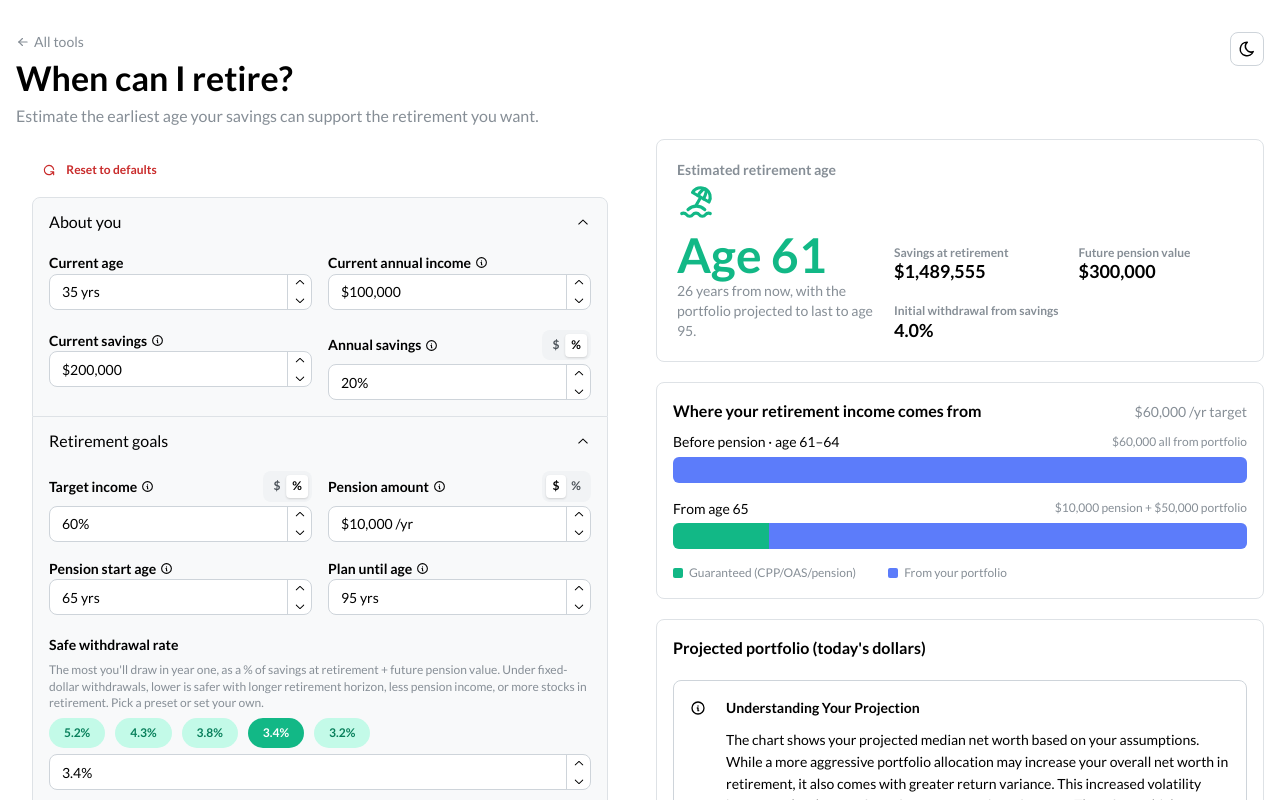
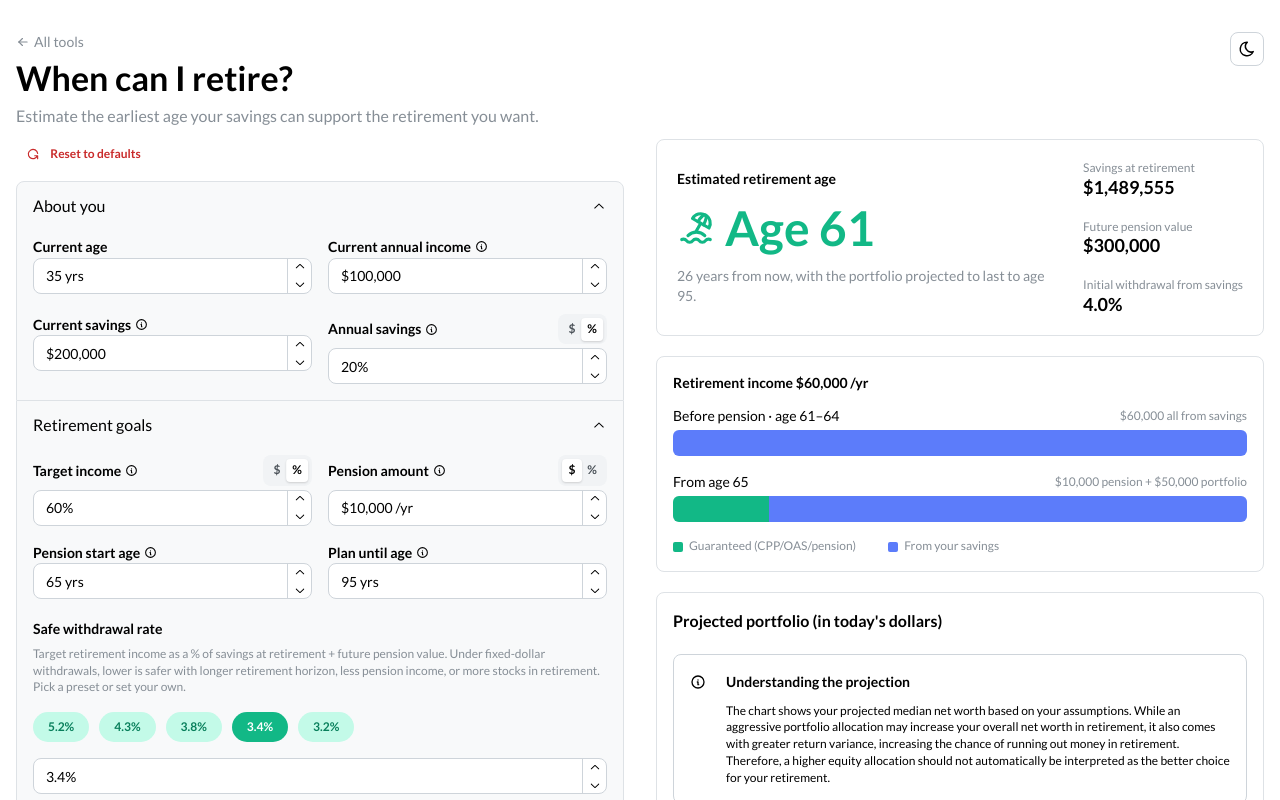
Before and after one commit to low-earth-orbit/rent-vs-buy, a Next.js app: page /retirement in a window 1280 px wide. Shown: the top 800 px of the page. Built offline with nearby package versions, Linux system fonts and the light colour scheme.

Commit message:
UI update

```diff
--- a/src/components/rent-vs-buy/NetWorthChart.tsx
+++ b/src/components/rent-vs-buy/NetWorthChart.tsx
@@ -323,7 +323,11 @@ export default function NetWorthChart({ userInput }: { userInput: UserInput }) {
           >
             <XAxis
               dataKey="year"
-              label={{ value: "Year", position: "insideBottom", offset: -10 }}
+              label={{
+                value: "Year",
+                position: "bottom",
+                fontSize: 12,
+              }}
               tick={{ fontSize: 12 }}
             />
             <YAxis
--- a/src/components/retirement/Headline.tsx
+++ b/src/components/retirement/Headline.tsx
@@ -31,10 +31,10 @@ function StatTile({
 }) {
   return (
     <Stack gap={0}>
-      <Text size="xs" c="dimmed" fw={600}>
+      <Text size="xs" c="dimmed">
         {label}
       </Text>
-      <Text fw={700} fz="lg" lh={1.2}>
+      <Text fw={600} fz="lg" lh={1.2}>
         {value}
       </Text>
       {note && (
@@ -76,13 +76,13 @@ export default function Headline({ input, result }: HeadlineProps) {
         align={{ base: "stretch", sm: "flex-end" }}
         gap="lg"
       >
-        <Stack gap={2}>
-          <Text size="sm" c="dimmed" fw={600}>
+        <Stack gap={2} my="auto">
+          <Text size="sm" fw={600}>
             Estimated retirement age
           </Text>
           <Group gap="xs" align="center">
             <IconBeach size={38} color="var(--mantine-color-teal-6)" />
-            <Title order={2} fz={{ base: 40, sm: 48 }} lh={1} c="teal">
+            <Title order={2} fz={{ base: 40, sm: 48 }} lh={1.5} c="teal">
               {retireNow ? "Now" : `Age ${earliestRetirementAge}`}
             </Title>
           </Group>
@@ -97,7 +97,7 @@ export default function Headline({ input, result }: HeadlineProps) {
         </Stack>
         {result.portfolioAtRetirement != null && (
           <SimpleGrid
-            cols={2}
+            cols={1}
             spacing="lg"
             w={{ base: "100%", sm: "auto" }}
             style={{ flexShrink: 0 }}
--- a/src/components/retirement/InputForm.tsx
+++ b/src/components/retirement/InputForm.tsx
@@ -86,7 +86,7 @@ export default function InputForm({
   };
 
   return (
-    <Card radius="md" padding="md">
+    <>
       <Group justify="space-between" mb="sm">
         <Button
           variant="subtle"
@@ -195,13 +195,17 @@ export default function InputForm({
                   Safe withdrawal rate
                 </Text>
                 <Text size="xs" c="dimmed">
-                  The most you&apos;ll draw in year one, as a % of savings at
-                  retirement + future pension value. Under fixed-dollar
-                  withdrawals, lower is safer with longer retirement horizon,
-                  less pension income, or more stocks in retirement. Pick a
-                  preset or set your own.
+                  Target retirement income as a % of savings at retirement +
+                  future pension value. Under fixed-dollar withdrawals, lower is
+                  safer with longer retirement horizon, less pension income, or
+                  more stocks in retirement. Pick a preset or set your own.
                 </Text>
-                <Group gap="xs" role="group" aria-label="Safe withdrawal rate">
+                <Group
+                  gap="xs"
+                  role="group"
+                  aria-label="Safe withdrawal rate"
+                  my="xs"
+                >
                   {WITHDRAWAL_RATE_PRESETS.map((preset) => (
                     <Button
                       key={preset.id}
@@ -251,7 +255,7 @@ export default function InputForm({
         </Accordion.Item>
 
         <Accordion.Item value="assumptions">
-          <Accordion.Control>Market Assumptions</Accordion.Control>
+          <Accordion.Control>Market assumptions</Accordion.Control>
           <Accordion.Panel>
             <Stack gap="md">
               <Stack gap={6}>
@@ -289,7 +293,7 @@ export default function InputForm({
                       onClick={() => applyReturnPreset(preset)}
                     >
                       <Stack gap={0} align="center">
-                        <Text span size="xs" fw={700}>
+                        <Text span size="xs" fw={600}>
                           {preset.label}
                         </Text>
                         <Text span size="10px">
@@ -337,6 +341,6 @@ export default function InputForm({
           </Accordion.Panel>
         </Accordion.Item>
       </Accordion>
-    </Card>
+    </>
   );
 }
--- a/src/components/retirement/ProjectionChart.tsx
+++ b/src/components/retirement/ProjectionChart.tsx
@@ -37,19 +37,21 @@ export default function ProjectionChart({ result }: ProjectionChartProps) {
   return (
     <Card withBorder radius="md" padding="md">
       <Text fw={600} mb="lg">
-        Projected portfolio (today&apos;s dollars)
+        Projected portfolio (in today&apos;s dollars)
       </Text>
       <Alert
         icon={<IconInfoCircle size={16} />}
         variant="default"
-        title="Understanding Your Projection"
+        title="Understanding the projection"
       >
-        The chart shows your projected median net worth based on your
-        assumptions. While a more aggressive portfolio allocation may increase
-        your overall net worth in retirement, it also comes with greater return
-        variance. This increased volatility increases the chance of running out
-        money in retirement. Therefore, a higher equity allocation should not
-        automatically be interpreted as the better choice for your retirement.
+        <Text size="xs">
+          The chart shows your projected median net worth based on your
+          assumptions. While an aggressive portfolio allocation may increase
+          your overall net worth in retirement, it also comes with greater
+          return variance, increasing the chance of running out money in
+          retirement. Therefore, a higher equity allocation should not
+          automatically be interpreted as the better choice for your retirement.
+        </Text>
       </Alert>
       <div
         role="img"
@@ -59,7 +61,7 @@ export default function ProjectionChart({ result }: ProjectionChartProps) {
         <ResponsiveContainer width="100%" height="100%">
           <AreaChart
             data={data}
-            margin={{ top: 32, right: 16, bottom: 32, left: 8 }}
+            margin={{ top: 32, right: 0, bottom: 32, left: 0 }}
           >
             <ReferenceArea
               x1={retireAge}
@@ -71,21 +73,26 @@ export default function ProjectionChart({ result }: ProjectionChartProps) {
                 value: "Retirement",
                 position: "insideTopRight",
                 fill: "var(--mantine-color-gray-6)",
-                fontSize: 11,
+                fontSize: 12,
               }}
             />
             <XAxis
               dataKey="age"
               tickMargin={8}
-              label={{ value: "Age", position: "bottom" }}
+              label={{ value: "Age", position: "bottom", fontSize: 12 }}
+              tick={{ fontSize: 12 }}
             />
             <YAxis
-              width={70}
+              width={50}
               tickFormatter={(v) => formatCADCompact(Number(v))}
+              tick={{ fontSize: 12 }}
             />
             <Tooltip
               formatter={(v) => [formatCAD(Number(v)), "Portfolio"]}
               labelFormatter={(l) => `Age ${l}`}
+              contentStyle={{ borderRadius: "8px", padding: "12px" }}
+              itemStyle={{ fontSize: "12px" }} // Styles the "Portfolio: $X" text
+              labelStyle={{ fontSize: "14px", fontWeight: 600 }} // Styles the "Age X" text
             />
             <ReferenceLine
               x={retireAge}
--- a/src/components/retirement/Result.tsx
+++ b/src/components/retirement/Result.tsx
@@ -123,18 +123,15 @@ function IncomeSummary({
 
   return (
     <Card withBorder radius="md" padding="md">
-      <Group justify="space-between" mb={8}>
-        <Text fw={600}>Where your retirement income comes from</Text>
-        <Text size="sm" c="dimmed">
-          {formatCAD(targetGrossIncome)} /yr target
-        </Text>
-      </Group>
+      <Text size="sm" fw={600} mb="sm">
+        Retirement income {formatCAD(targetGrossIncome)} /yr
+      </Text>
 
       {hasBridge ? (
         <Stack gap="md">
           <PhaseRow
             label={`Before pension · ${bridgeRange}`}
-            note={`${formatCAD(targetGrossIncome)} all from portfolio`}
+            note={`${formatCAD(targetGrossIncome)} all from savings`}
             guaranteed={0}
             portfolio={targetGrossIncome}
             total={targetGrossIncome}
@@ -150,7 +147,7 @@ function IncomeSummary({
           />
           <Group gap="xl">
             <LegendItem color={TEAL} label="Guaranteed (CPP/OAS/pension)" />
-            <LegendItem color={INDIGO} label="From your portfolio" />
+            <LegendItem color={INDIGO} label="From your savings" />
           </Group>
         </Stack>
       ) : (
```
